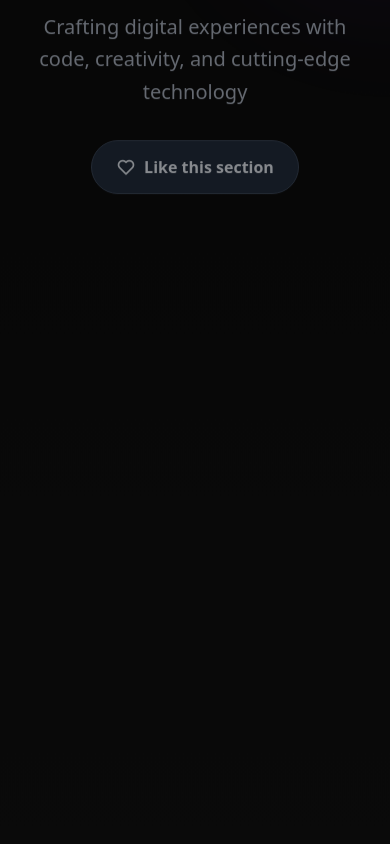
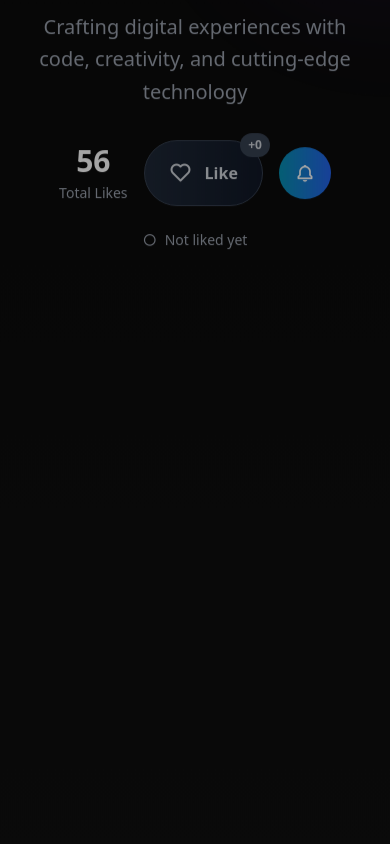
Before and after one commit to Galvinal-227/GAD-Port, a React (Vite) app: page / in a window 390 px wide. Shown: the part 860-1704 px from the top of the page. Built offline with nearby package versions, Linux system fonts and the light colour scheme.

Commit message:
Implement like feature with notifications in About component
Added like functionality with notifications and total likes tracking.

```diff
--- a/src/components/About.jsx
+++ b/src/components/About.jsx
@@ -13,18 +13,39 @@ const About = () => {
   const skillsRef = useRef([]);
   const toolsRef = useRef([]);
   const statsRef = useRef([]);
+  const notificationRef = useRef(null);
 
   const [mousePosition, setMousePosition] = useState({ x: 0, y: 0 });
   const [isLiked, setIsLiked] = useState(false);
   const [likeAnimation, setLikeAnimation] = useState(false);
+  const [totalLikes, setTotalLikes] = useState(0);
+  const [notification, setNotification] = useState({ show: false, message: '' });
+  const [showLikeTooltip, setShowLikeTooltip] = useState(false);
 
   // State untuk project URL
   const projectsUrl = "https://galvinal-227.github.io/ProjectGallery/";
 
-  // Check localStorage saat komponen mount
+  // Initialize likes dari localStorage saat komponen mount
   useEffect(() => {
     const liked = localStorage.getItem('aboutSectionLiked') === 'true';
     setIsLiked(liked);
+
+    // Get total likes
+    const storedLikes = localStorage.getItem('aboutSectionTotalLikes');
+    if (storedLikes) {
+      setTotalLikes(parseInt(storedLikes));
+    } else {
+      // Initialize with random likes for demo
+      const randomLikes = Math.floor(Math.random() * 50) + 20;
+      setTotalLikes(randomLikes);
+      localStorage.setItem('aboutSectionTotalLikes', randomLikes.toString());
+    }
+
+    // Show initial tooltip
+    setTimeout(() => {
+      setShowLikeTooltip(true);
+      setTimeout(() => setShowLikeTooltip(false), 4000);
+    }, 2000);
   }, []);
 
   // Fungsi untuk handle like
@@ -33,23 +54,83 @@ const About = () => {
     setIsLiked(newLikedState);
     localStorage.setItem('aboutSectionLiked', newLikedState.toString());
 
+    // Update total likes
+    let newTotalLikes = totalLikes;
+    if (newLikedState) {
+      newTotalLikes += 1;
+      // Show notification
+      setNotification({
+        show: true,
+        message: `👍 You liked this section! Total: ${newTotalLikes} likes`
+      });
+
+      // Auto-hide notification after 5 seconds
+      setTimeout(() => {
+        setNotification({ show: false, message: '' });
+      }, 5000);
+    } else {
+      newTotalLikes = Math.max(0, newTotalLikes - 1);
+      setNotification({
+        show: true,
+        message: `👎 You unliked this section. Total: ${newTotalLikes} likes`
+      });
+
+      setTimeout(() => {
+        setNotification({ show: false, message: '' });
+      }, 3000);
+    }
+
+    setTotalLikes(newTotalLikes);
+    localStorage.setItem('aboutSectionTotalLikes', newTotalLikes.toString());
+
     // Trigger animation
     setLikeAnimation(true);
     setTimeout(() => setLikeAnimation(false), 1000);
 
     // Animation effect
-    if (newLikedState) {
     gsap.to('.like-button', {
-        scale: 1.3,
+      scale: newLikedState ? 1.3 : 0.9,
       duration: 0.2,
       yoyo: true,
       repeat: 1,
       ease: "power2.out"
     });
 
-      // Confetti effect
+    if (newLikedState) {
       createConfetti();
+
+      // Show email notification option after liking
+      setTimeout(() => {
+        setNotification({
+          show: true,
+          message: "📧 Want to get notified when others like your work?"
+        });
+
+        setTimeout(() => {
+          setNotification({ show: false, message: '' });
+        }, 6000);
+      }, 2000);
     }
+  };
+
+  // Fungsi untuk simulate sharing via email (simulasi)
+  const simulateEmailNotification = () => {
+    const subject = "Someone liked your About section!";
+    const body = `Hi,\n\nSomeone just liked your About section on your portfolio!\n\nTotal likes: ${totalLikes}\n\nKeep up the great work!\n\nBest,\nYour Portfolio Notifier`;
+
+    // Create a temporary link to simulate email
+    const mailtoLink = `mailto:your-email@example.com?subject=${encodeURIComponent(subject)}&body=${encodeURIComponent(body)}`;
+    window.open(mailtoLink, '_blank');
+
+    // Show notification
+    setNotification({
+      show: true,
+      message: "📧 Email notification prepared! Fill in your email address to send."
+    });
+
+    setTimeout(() => {
+      setNotification({ show: false, message: '' });
+    }, 5000);
   };
 
   // Fungsi untuk membuat efek confetti
@@ -477,6 +558,26 @@ const About = () => {
     });
   };
 
+  // Effect untuk animasi notifikasi
+  useEffect(() => {
+    if (notification.show && notificationRef.current) {
+      gsap.fromTo(notificationRef.current,
+        {
+          y: 50,
+          opacity: 0,
+          scale: 0.8
+        },
+        {
+          y: 0,
+          opacity: 1,
+          scale: 1,
+          duration: 0.5,
+          ease: "back.out(1.7)"
+        }
+      );
+    }
+  }, [notification]);
+
   return (
     <section ref={sectionRef} id="about" className="py-20 px-4 lg:px-20 bg-gradient-to-b from-[#0a0a0a] to-[#1a1a1a] relative overflow-hidden">
       {/* Container untuk confetti */}
@@ -489,6 +590,38 @@ const About = () => {
         <div className="absolute top-1/2 left-1/2 transform -translate-x-1/2 -translate-y-1/2 w-96 h-96 bg-cyan-600 rounded-full blur-3xl opacity-5"></div>
       </div>
 
+      {/* Notification Toast */}
+      {notification.show && (
+        <div
+          ref={notificationRef}
+          className="notification-toast fixed top-6 right-6 z-50 bg-gradient-to-r from-gray-800 to-gray-900 border border-gray-700 rounded-xl shadow-2xl p-4 max-w-sm"
+          onClick={() => setNotification({ show: false, message: '' })}
+        >
+          <div className="flex items-center gap-3">
+            <div className="flex-shrink-0">
+              <i className="bx bx-bell text-cyan-400 text-xl"></i>
+            </div>
+            <div className="flex-1">
+              <p className="text-white text-sm font-medium">{notification.message}</p>
+            </div>
+            <button className="text-gray-400 hover:text-white">
+              <i className="bx bx-x text-xl"></i>
+            </button>
+          </div>
+        </div>
+      )}
+
+      {/* Like Tooltip */}
+      {showLikeTooltip && (
+        <div className="fixed bottom-24 right-6 z-40 bg-gradient-to-r from-purple-600 to-blue-600 text-white py-2 px-4 rounded-lg shadow-2xl animate-bounce">
+          <div className="flex items-center gap-2">
+            <i className="bx bx-like text-xl"></i>
+            <span className="text-sm font-medium">Click the heart to like this section!</span>
+          </div>
+          <div className="absolute -bottom-2 right-10 w-4 h-4 bg-gradient-to-r from-purple-600 to-blue-600 transform rotate-45"></div>
+        </div>
+      )}
+
       <div className="max-w-7xl mx-auto relative z-10">
         {/* Section Header dengan tombol like */}
         <div className="text-center mb-16 relative">
@@ -500,22 +633,52 @@ const About = () => {
             Crafting digital experiences with code, creativity, and cutting-edge technology
           </p>
 
-          {/* Tombol Like */}
+          {/* Like Counter & Button */}
+          <div className="inline-flex items-center gap-4 mb-6">
+            <div className="text-center">
+              <div className="text-3xl font-bold text-white mb-1">{totalLikes}</div>
+              <div className="text-sm text-gray-400">Total Likes</div>
+            </div>
+
             <button
               onClick={handleLike}
-            className={`like-button inline-flex items-center gap-2 px-6 py-3 rounded-full font-semibold transition-all duration-300 ${isLiked
-              ? 'bg-gradient-to-r from-red-500 to-pink-500 text-white shadow-lg shadow-red-500/25'
-              : 'bg-gray-800 text-gray-300 hover:bg-gray-700 hover:text-white border border-gray-700'
+              className={`like-button relative inline-flex items-center gap-3 px-6 py-4 rounded-full font-semibold transition-all duration-300 ${isLiked
+                ? 'bg-gradient-to-r from-red-500 to-pink-500 text-white shadow-2xl shadow-red-500/30'
+                : 'bg-gradient-to-r from-gray-800 to-gray-900 text-gray-300 hover:text-white border border-gray-700'
               }`}
             >
-            <i className={`bx ${isLiked ? 'bxs-heart' : 'bx-heart'} text-xl ${likeAnimation ? 'animate-pulse' : ''}`}></i>
-            <span>{isLiked ? 'Liked!' : 'Like this section'}</span>
+              <div className="relative">
+                <i className={`bx ${isLiked ? 'bxs-heart' : 'bx-heart'} text-2xl ${likeAnimation ? 'animate-heart-beat' : ''}`}></i>
                 {isLiked && (
-              <span className="text-xs bg-white/20 px-2 py-1 rounded-full">
-                ✓ Saved
-              </span>
+                  <div className="absolute inset-0 flex items-center justify-center">
+                    <div className="w-8 h-8 bg-white/20 rounded-full animate-ping"></div>
+                  </div>
                 )}
+              </div>
+              <span className="font-bold">{isLiked ? 'Liked!' : 'Like'}</span>
+
+              {/* Like count badge */}
+              <div className={`absolute -top-2 -right-2 px-2 py-1 rounded-full text-xs font-bold ${isLiked ? 'bg-white text-red-500' : 'bg-gray-700 text-gray-300'}`}>
+                {isLiked ? '+1' : '+0'}
+              </div>
             </button>
+
+            {/* Email Notification Button */}
+            <button
+              onClick={simulateEmailNotification}
+              className="bg-gradient-to-r from-cyan-600 to-blue-600 text-white py-3 px-4 rounded-full font-semibold hover:shadow-lg hover:shadow-cyan-500/25 transition-all duration-300 flex items-center gap-2"
+              title="Get email notifications"
+            >
+              <i className="bx bx-bell text-xl"></i>
+              <span className="hidden sm:inline">Notify</span>
+            </button>
+          </div>
+
+          {/* Like Status */}
+          <div className="flex items-center justify-center gap-2 text-sm text-gray-400">
+            <i className={`bx ${isLiked ? 'bxs-check-circle text-green-400' : 'bx-circle'}`}></i>
+            <span>{isLiked ? 'You have liked this section' : 'Not liked yet'}</span>
+          </div>
         </div>
 
         {/* Content Grid */}
@@ -679,6 +842,14 @@ const About = () => {
               </div>
             </div>
 
+            {/* Like Counter Badge */}
+            <div className="absolute top-8 -left-8 bg-gradient-to-r from-purple-600 to-pink-600 text-white py-2 px-3 rounded-full text-sm font-bold shadow-2xl transform-style-3d">
+              <div className="flex items-center gap-2">
+                <i className="bx bx-like"></i>
+                <span>{totalLikes} likes</span>
+              </div>
+            </div>
+
             {/* Hover Instruction */}
             <div className="absolute -bottom-12 left-1/2 transform -translate-x-1/2 text-center">
               <p className="text-gray-400 text-sm flex items-center gap-2">
@@ -694,7 +865,7 @@ const About = () => {
           {[
             { number: "10+", label: "Projects Completed", icon: "bx bx-check-circle" },
             { number: "2+", label: "Years Experience", icon: "bx bx-calendar" },
-            { number: "", label: "My Favorite Tools", icon: "bx bxl-react" },
+            { number: totalLikes.toString(), label: "Total Likes", icon: "bx bx-heart" },
             { number: "24/7", label: "Code Enthusiast", icon: "bx bx-coffee" }
           ].map((stat, index) => (
             <div
@@ -747,6 +918,22 @@ const About = () => {
         .animate-heart-beat {
           animation: heartBeat 0.8s ease-in-out;
         }
+
+        /* Animasi untuk notification */
+        @keyframes slideIn {
+          from {
+            transform: translateX(100%);
+            opacity: 0;
+          }
+          to {
+            transform: translateX(0);
+            opacity: 1;
+          }
+        }
+
+        .notification-toast {
+          animation: slideIn 0.3s ease-out;
+        }
       `}</style>
     </section>
   );
```
Lines whose indentation alone changed are shown as unchanged.
